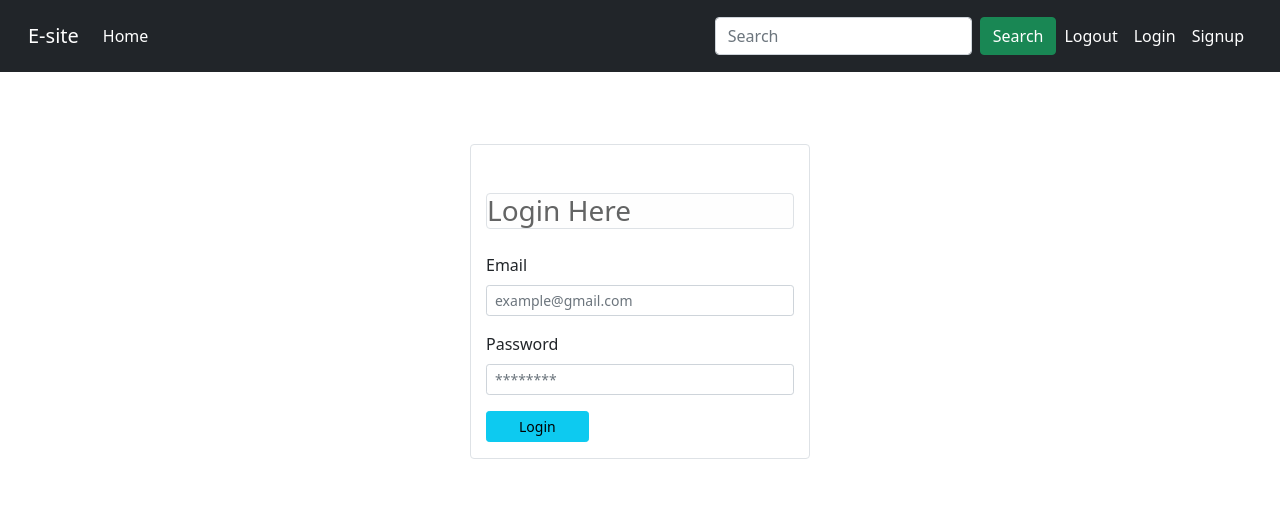
After one commit to Shahajadahasib/ecomsite, a Django app: page /login in a window 1280 px wide. The commit adds this page. Shown: the top 506 px of the page. Run offline with Django 3.2, Linux system fonts and the light colour scheme; some libraries are stand-ins or nearby versions.

```diff
--- a/ecomsite/urls.py
+++ b/ecomsite/urls.py
@@ -24,5 +24,6 @@ urlpatterns = [
     path('admin/', admin.site.urls),
     path('', views.index, name='index'),
     path('signup', views.signup, name='signup'),
+    path('login', views.login, name='login'),
     path('<int:id>/', views.detail, name='detail'),
 ] + static(settings.MEDIA_URL, document_root=settings.MEDIA_ROOT)
--- a/shop/templates/base.html
+++ b/shop/templates/base.html
@@ -60,7 +60,7 @@
               <a class="nav-link" aria-current="page" href="#">Logout</a>
             </li>
             <li class="nav-item active">
-              <a class="nav-link" aria-current="page" href="#">Login</a>
+              <a class="nav-link" aria-current="page" href="/login">Login</a>
             </li>
             <li class="nav-item active">
               <a class="nav-link" aria-current="page" href="/signup">Signup</a>
--- /dev/null
+++ b/shop/templates/login.html
@@ -0,0 +1,53 @@
+{% extends 'base.html' %} {% block content %}
+
+
+
+
+
+<div class="container">
+    <div class="p-4 m-4">
+        <div class="col-lg-4 mt-4 mb-4 mx-auto border rounded pt-4">
+            <h3 class="alart alert-light border mt-4 mb-4 rounded">Login Here</h3>
+            <form action="/login" method="POST">
+
+
+                {% csrf_token %}
+                {% if error %}
+                <div class="alert alert-danger" role="alert">
+                    {{error}}
+                </div>
+                {% endif %}
+                <div class="form-group">
+                    <label for="">Email</label>
+                    <input required type="email" name="email" id="" value="{{values.email}}"
+                        class="form-control form-control-sm" placeholder="example@gmail.com">
+                </div>
+
+                <div class="form-group">
+                    <label for="">Password</label>
+                    <input type="password" name="password" id="" class="form-control form-control-sm"
+                        placeholder="********">
+                </div>
+
+                <div class="form-group">
+                    <input class="btn btn-sm btn-info col-lg-4 mx-auto" type="submit" value="Login" </div>
+
+
+
+
+
+                </div>
+        </div>
+    </div>
+
+
+
+
+
+
+
+
+
+
+
+    {% endblock %}
--- a/shop/views.py
+++ b/shop/views.py
@@ -5,6 +5,8 @@ from .models.customer import Customer
 from django.core.paginator import Paginator
 # Create your views here.
 from django.http import HttpResponse
+
+from django.contrib.auth.hashers import make_password, check_password
 
 
 def index(request):
@@ -32,64 +34,80 @@ def detail(request, id):
     return render(request, 'shop/detail.html', {'product_object': product_object})
 
 
+def validateCustomer(customer):
+    error_messenge = None
+    if(not customer.first_name):
+        error_messenge = "First Name Requires !!"
+    elif len(customer.first_name) < 4:
+        error_messenge = "First Name must be 4 char long or more"
+    elif not customer.last_name:
+        error_messenge = "Last Name Requires !!"
+    elif len(customer.last_name) < 4:
+        error_messenge = "Last Name must be 4 char long or more"
+    elif not customer.phone:
+        error_messenge = "Phone number Requires !!"
+    elif len(customer.password) < 6:
+        error_messenge = "Password Must be 6 char"
+    elif len(customer.email) < 5:
+        error_messenge = "Email must be 5 char long"
+    elif customer.isExists():
+        error_messenge = "Email Address Already Registerd.."
+    return error_messenge
+
+
+def registerUser(request):
+    postData = request.POST
+    first_name = postData.get('firstname')
+    last_name = postData.get('last_name')
+    last_name = postData.get('lastname')
+    phone = postData.get('phone')
+    email = postData.get('email')
+    password = postData.get('password')
+
+    # validation
+
+    value = {
+        'first_name': first_name,
+        'last_name': last_name,
+        'phone': phone,
+        'email': email,
+    }
+    error_messenge = None
+
+    customer = Customer(
+        first_name=first_name,
+        last_name=last_name,
+        phone=phone,
+        email=email,
+        password=password)
+    error_messenge = validateCustomer(customer)
+
+    # saving
+    if not error_messenge:
+        print(first_name, last_name, phone,
+              email, password)
+        customer.password = make_password(customer.password)
+        customer.register()
+        # this is redirect any page like index
+        return redirect('index')
+    else:
+        data = {
+            'error': error_messenge,
+            'values': value
+        }
+        return render(request, 'signup.html', data)
+
+
 def signup(request):
     if request.method == 'GET':
         return render(request, 'signup.html')
     else:
-        postData = request.POST
-        first_name = postData.get('firstname')
-        last_name = postData.get('last_name')
-        last_name = postData.get('lastname')
-        phone = postData.get('phone')
-        email = postData.get('email')
-        password = postData.get('password')
+        return registerUser(request)
 
-        # validation
 
-        value = {
-            'first_name': first_name,
-            'last_name': last_name,
-            'phone': phone,
-            'email': email,
-        }
-        error_messenge = None
-
-        customer = Customer(
-            first_name=first_name,
-            last_name=last_name,
-            phone=phone,
-            email=email,
-            password=password)
-
-        if(not first_name):
-            error_messenge = "First Name Requires !!"
-        elif len(first_name) < 4:
-            error_messenge = "First Name must be 4 char long or more"
-        elif not last_name:
-            error_messenge = "Last Name Requires !!"
-        elif len(last_name) < 4:
-            error_messenge = "Last Name must be 4 char long or more"
-        elif not phone:
-            error_messenge = "Phone number Requires !!"
-        elif len(password) < 6:
-            error_messenge = "Password Must be 6 char"
-        elif len(email) < 5:
-            error_messenge = "Email must be 5 char long"
-        elif customer.isExists():
-            error_messenge = "Email Address Already Registerd.."
-        # saving
-        if not error_messenge:
-            print(first_name, last_name, phone,
-                  email, password)
-            customer.register()
-            # this is redirect any page like index
-            return redirect('index')
-        else:
-            data = {
-                'error': error_messenge,
-                'values': value
-            }
-            return render(request, 'signup.html', data)
+def login(request):
+    if request.method == 'GET':
+        return render(request, 'login.html')
 
 
 # def index(request):
```
Also changed, not shown: db.sqlite3.
